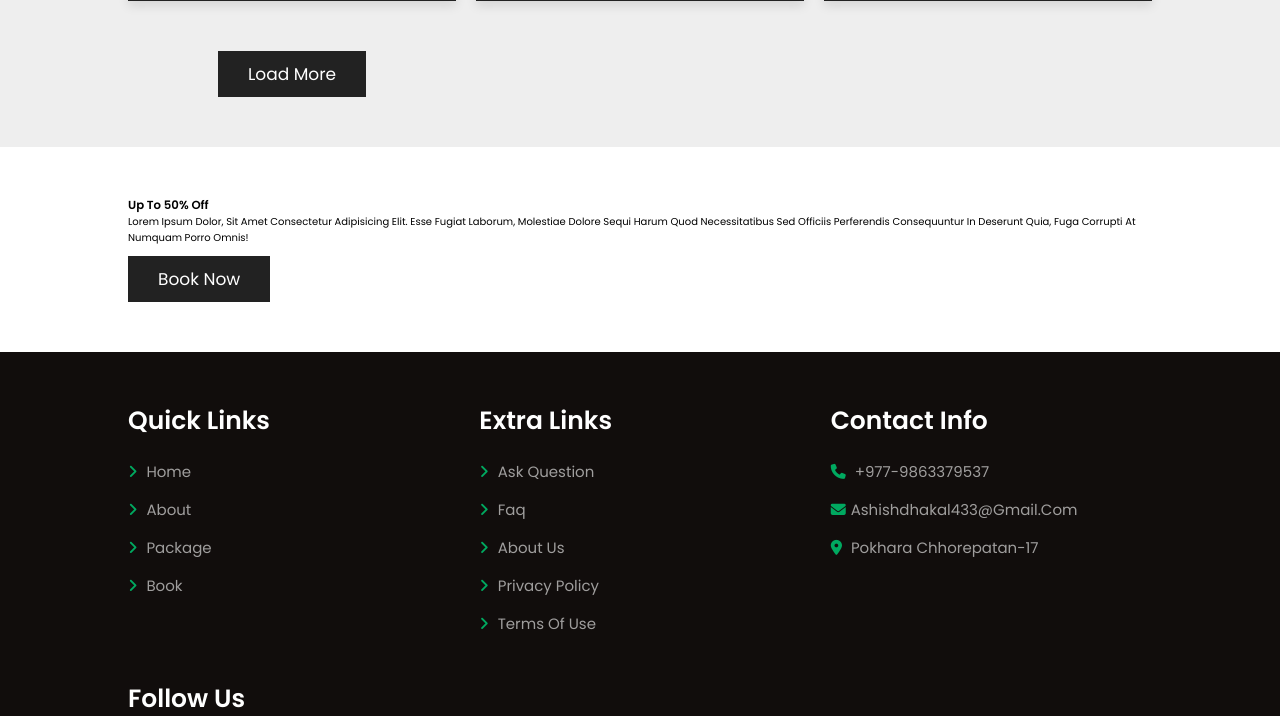
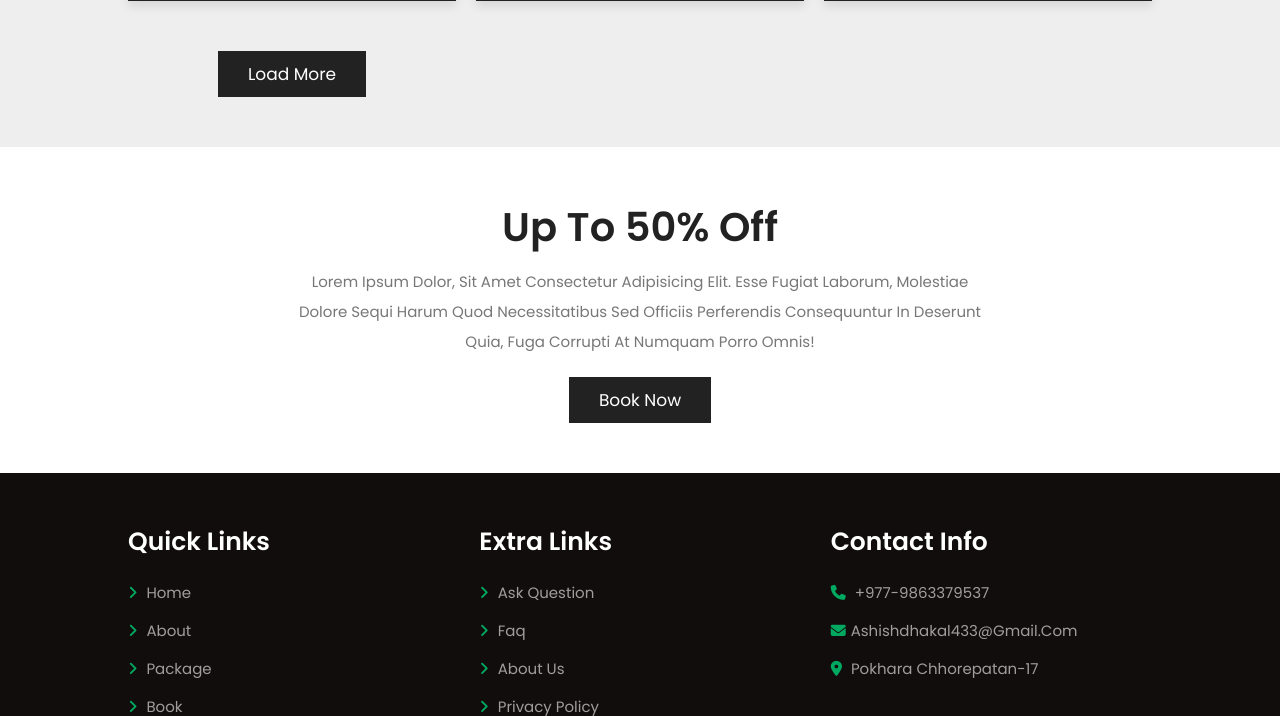
Before and after one commit to Ashish-Dhakal/Tours-and-travel-website, a PHP site: page /home.php in a window 1280 px wide. Shown: the part 2367-3083 px from the top of the page. Run offline with PHP 8.4, Linux system fonts and the light colour scheme; some libraries are stand-ins or nearby versions.

Commit message:
home offer section css added

```diff
--- a/style.css
+++ b/style.css
@@ -11,7 +11,7 @@
   --border: 0.1rem solid var(--black);
   --box-shadow: 0 0.5rem 1rem rgba(0, 0, 0, 0.1);
   --text-shadow: 0 1.5rem 3rem rgba(0, 0, 0, 0.3);
-  --main-colorr: #00a960;
+  --main-colorr: #00a960; /*#00a960;*/
 }
 * {
   font-family: "Poppins", sans-serif;
@@ -352,34 +352,47 @@ height: 7rem;
 }
 
 
- .home-packages .load-more
+ .load-more
 {
   text-align: center;
   margin-top: 2rem;
 }
 
+/* home package section ends */
+
+
+/* home offer section start */
+
+
+.home-offer
+{
+  text-align:center;
+}
+
+.home-offer .content
+{
+  max-width: 70rem;
+  margin: 0 auto;
+}
+
+.home-offer .content h3
+{
+  font-size: 4rem;
+  color: var(--black);
+}
+
+.home-offer .content p
+{
+  font-size: 1.5rem;
+  color: var(--light-black);
+  line-height: 2;
+  padding: 1rem 0;
+
+}
 
 
 
-
-
-
-
-
-
-
-
-
-
-
-
-
-
-
-
-
-/* home package section ends */
-
+/* home offer section ends */
 
 
 
```
